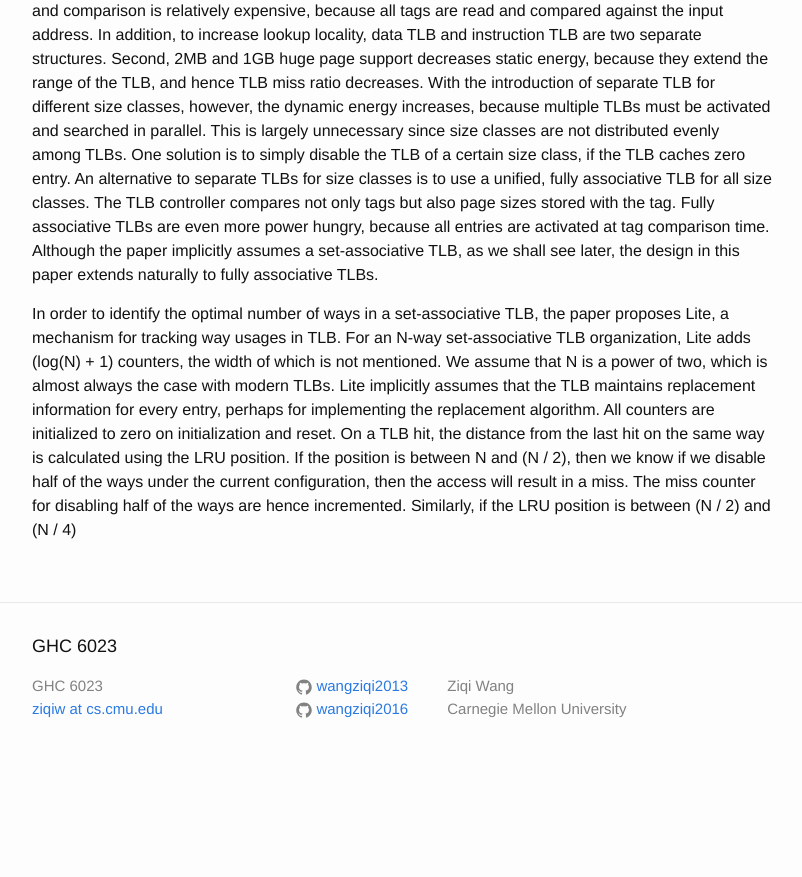
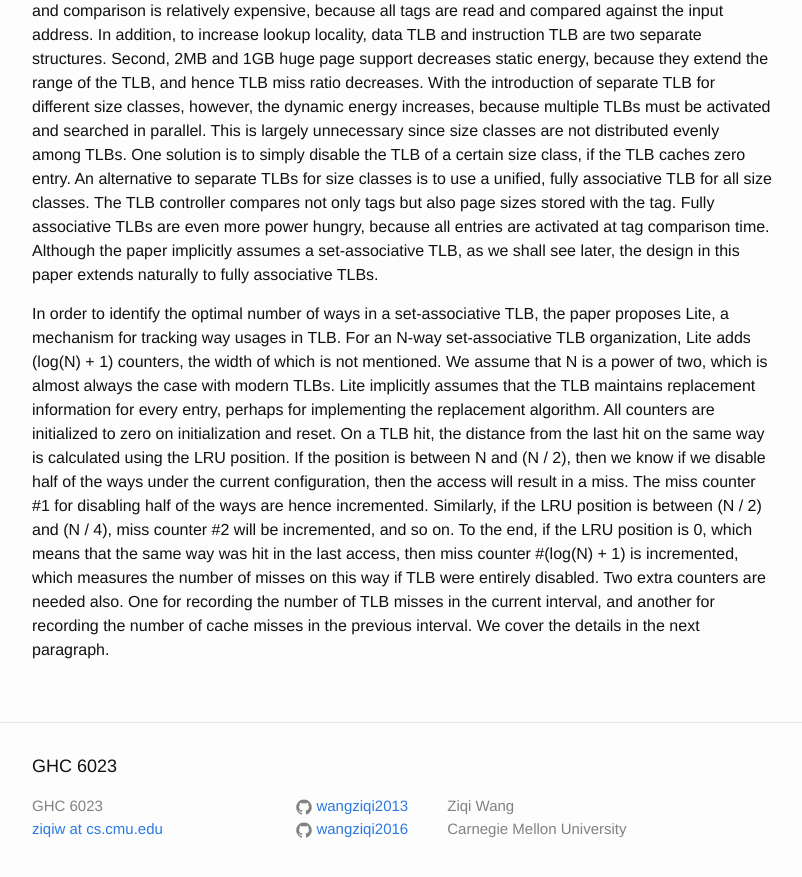
Before and after one commit to wangziqi2013/wangziqi2013.github.io, a Jekyll site: the page built from _posts/2018-06-19-Energy-Efficient-Address-Translation.markdown, in a window 1280 px wide and 900 px high, scrolled down 778 px. Shown: the top 877 px of the window, without its empty margins (238-1040 px from the left). Built offline with Jekyll 4.4.1, drawn with Linux system fonts in a browser that asks for light colours; before the commit the page ends 1558 px from its top, so only the background shows below that.

Commit message:
Finish adding counters

```diff
--- a/_posts/2018-06-19-Energy-Efficient-Address-Translation.markdown
+++ b/_posts/2018-06-19-Energy-Efficient-Address-Translation.markdown
@@ -46,5 +46,9 @@ modern TLBs. Lite implicitly assumes that the TLB maintains replacement informat
 for implementing the replacement algorithm. All counters are initialized to zero on initialization and reset.
 On a TLB hit, the distance from the last hit on the same way is calculated using the LRU position. If the position
 is between N and (N / 2), then we know if we disable half of the ways under the current configuration, then the
-access will result in a miss. The miss counter for disabling half of the ways are hence incremented. Similarly,
-if the LRU position is between (N / 2) and (N / 4)
+access will result in a miss. The miss counter #1 for disabling half of the ways are hence incremented. Similarly,
+if the LRU position is between (N / 2) and (N / 4), miss counter #2 will be incremented, and so on. To the end,
+if the LRU position is 0, which means that the same way was hit in the last access, then miss counter #(log(N) + 1)
+is incremented, which measures the number of misses on this way if TLB were entirely disabled. Two extra counters
+are needed also. One for recording the number of TLB misses in the current interval, and another for recording
+the number of cache misses in the previous interval. We cover the details in the next paragraph.
```
